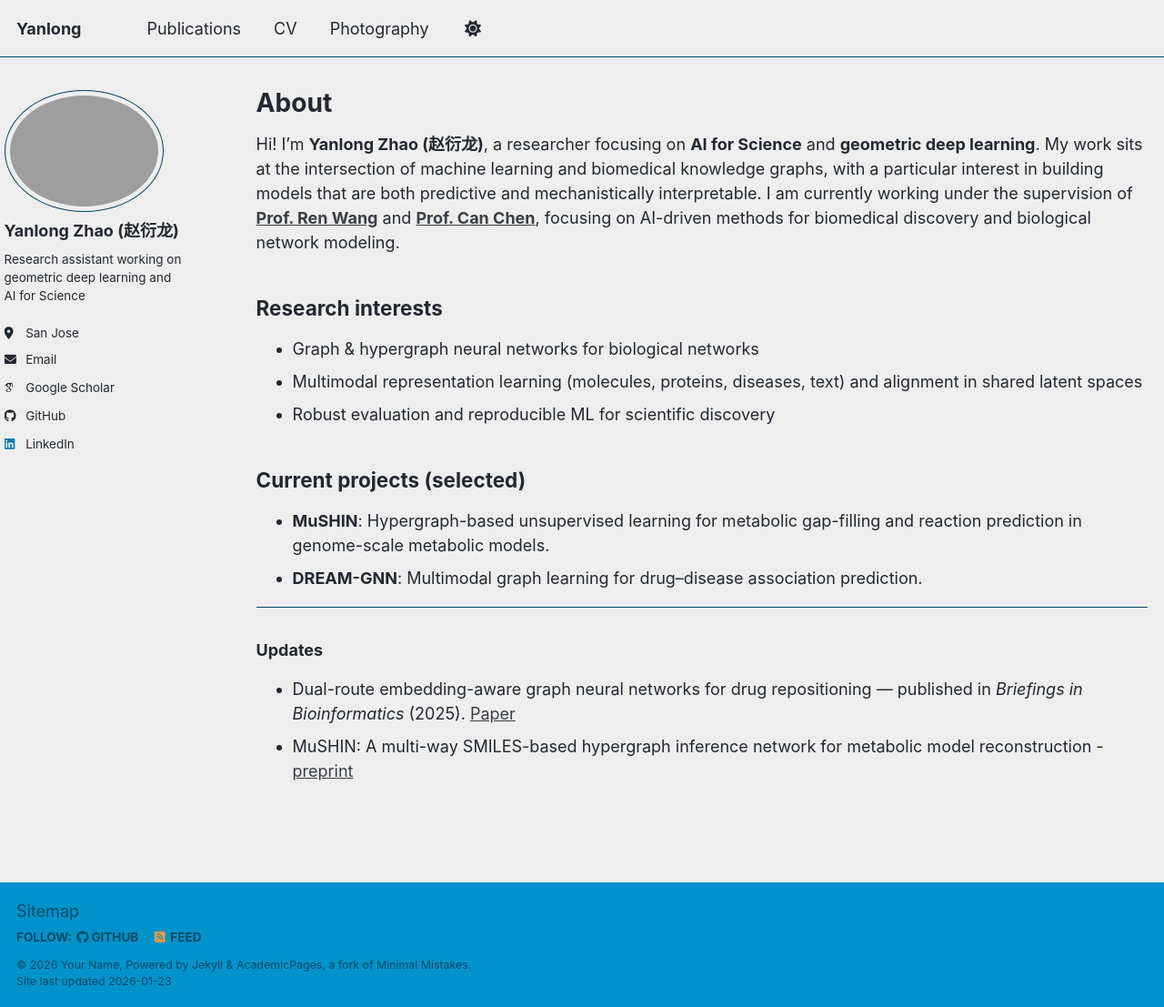
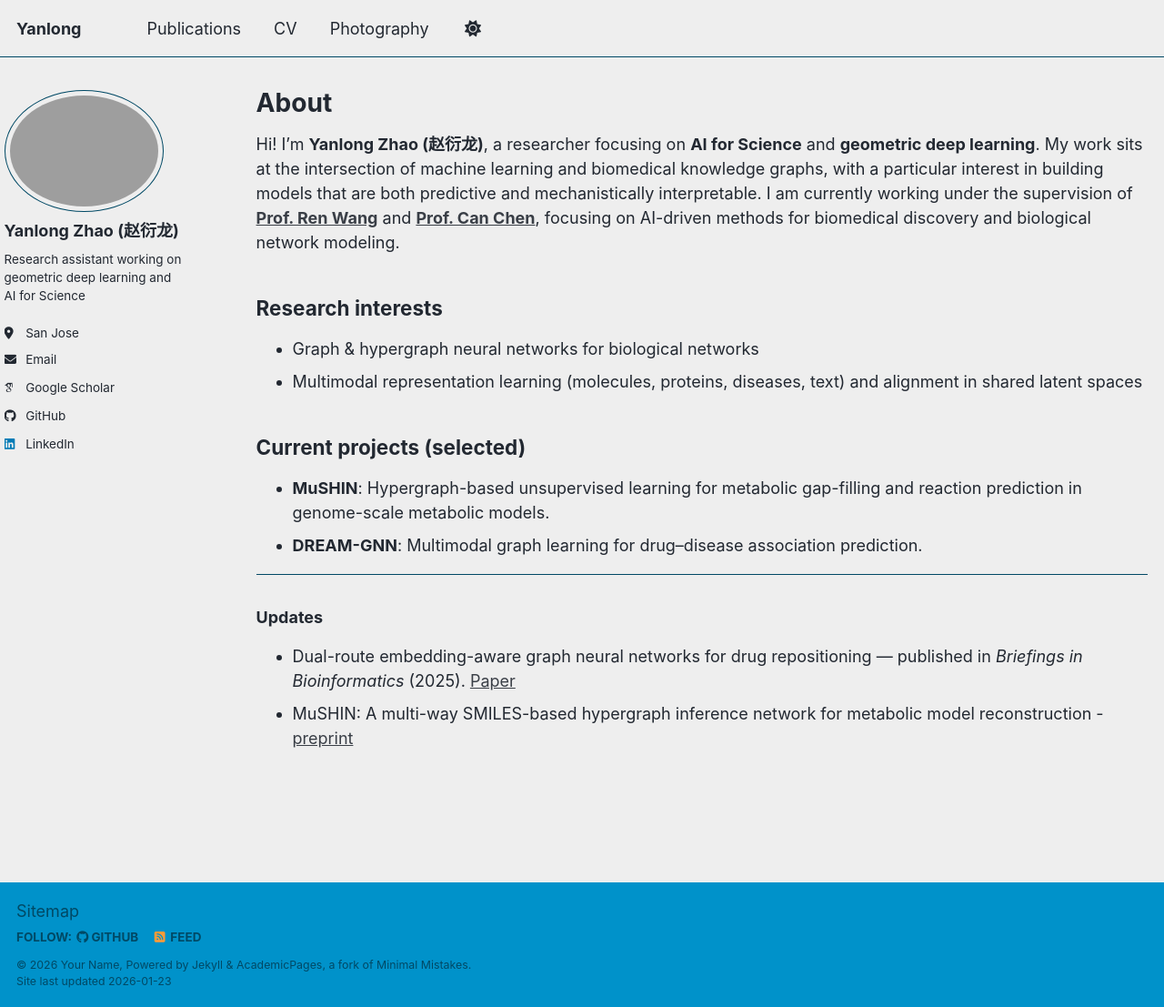
Before and after one commit to Ryan-Yanlong/Ryan-Yanlong, a Jekyll site: the page built from _pages/about.md, in a window 1280 px wide and 1107 px high. Shown: the whole window at 91% size. Built offline with Jekyll 4.4.1, drawn with Linux system fonts in a browser that asks for light colours; some web fonts are replaced; a script bundle is joined from its source files by our own code; library files that are not in the unit come from our copies.

Commit message:
Update about.md

```diff
--- a/_pages/about.md
+++ b/_pages/about.md
@@ -13,12 +13,11 @@ Hi! I’m **Yanlong Zhao (赵衍龙)**, a researcher focusing on **AI for Scienc
 ## Research interests
 - Graph & hypergraph neural networks for biological networks
 - Multimodal representation learning (molecules, proteins, diseases, text) and alignment in shared latent spaces
-- Robust evaluation and reproducible ML for scientific discovery
+
 
 ## Current projects (selected)
 - **MuSHIN**: Hypergraph-based unsupervised learning for metabolic gap-filling and reaction prediction in genome-scale metabolic models.
 - **DREAM-GNN**: Multimodal graph learning for drug–disease association prediction.
-
 
 
 ---
```
